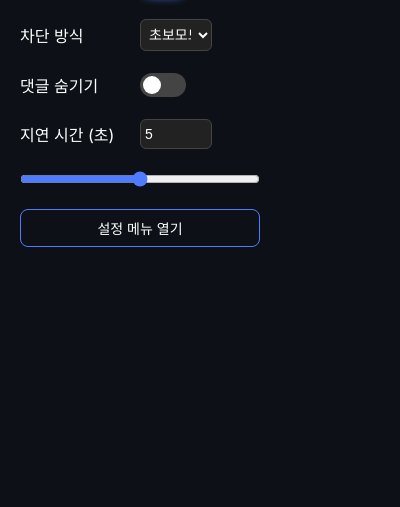
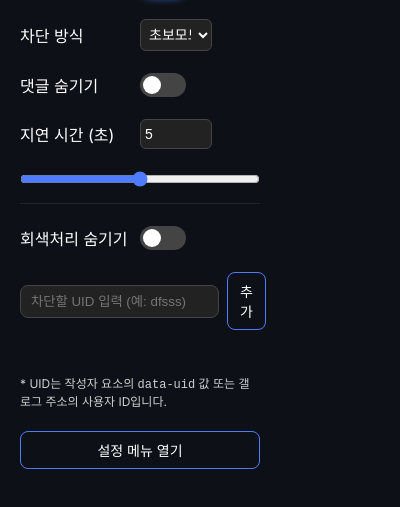
Before and after one commit to diligencefrozen/DCinside-Gallery-Blocker, a browser extension: page popup.html in a window 400 px wide. Shown: the part 95-602 px from the top of the page. Drawn offline with Linux system fonts and the light colour scheme.

Commit message:
Update popup.html

```diff
--- a/popup.html
+++ b/popup.html
@@ -39,6 +39,19 @@
   }
   input[type="range"]{flex:1;accent-color:var(--neon)}
   label.row{display:flex;align-items:center;gap:10px}
+
+  /* 추가: UID 입력/리스트 스타일 */
+  .row-input{display:flex;gap:8px;align-items:center}
+  .row-input input[type="text"]{
+    flex:1;padding:8px 10px;border:1px solid #444;border-radius:8px;background:#222;color:var(--light)
+  }
+  .muted{font-size:12px;opacity:.8}
+  ul#uidList{list-style:none;display:flex;flex-direction:column;gap:6px;max-height:120px;overflow:auto}
+  ul#uidList li{display:flex;justify-content:space-between;align-items:center;border:1px solid #333;border-radius:8px;padding:6px 8px;background:#151a22}
+  ul#uidList code{opacity:.9}
+  .btn-danger{border-color:#ff6b6b}
+  .btn-danger:hover{background:#ff6b6b;color:#000}
+  .divider{height:1px;background:#1f2630;border:0;margin-top:-6px}
 </style>
 </head>
 <body>
@@ -78,6 +91,24 @@
   </label>
   <input type="range" id="delayRange" min="0" max="10" step="0.5">
 
+  <hr class="divider">
+
+  <!-- DC 시스템 차단(회색) + 사용자 UID 차단 -->
+  <label class="row">
+    <span style="min-width:110px;">회색처리 숨기기</span>
+    <label class="switch">
+      <input type="checkbox" id="hideDCGray">
+      <span class="slider"></span>
+    </label>
+  </label>
+
+  <div class="row-input">
+    <input id="uidInput" type="text" placeholder="차단할 UID 입력 (예: dfsss)">
+    <button id="addUidBtn">추가</button>
+  </div>
+  <ul id="uidList"></ul>
+  <div class="muted">* UID는 작성자 요소의 <code>data-uid</code> 값 또는 갤로그 주소의 사용자 ID입니다.</div>
+
   <!-- 옵션 페이지 -->
   <button id="openOptions">설정 메뉴 열기</button>
 
```
